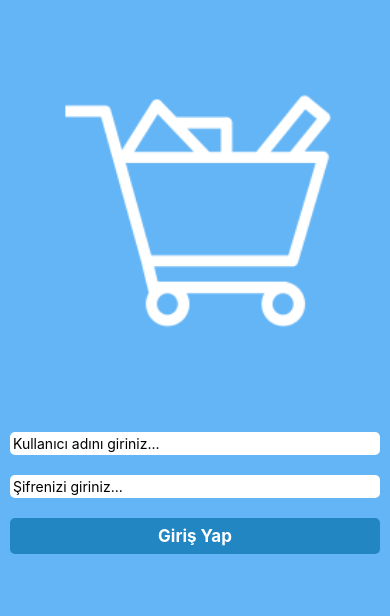
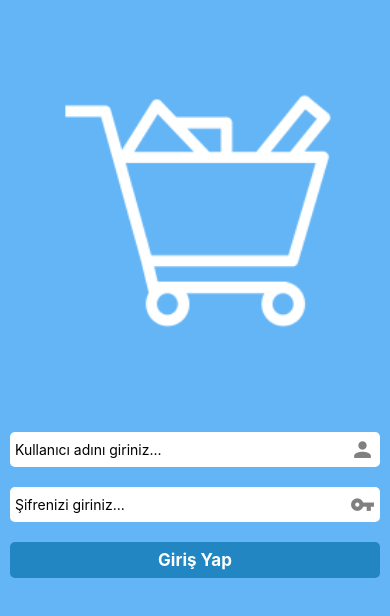
Before and after one commit to betussozgen/Store, a React Native app: screen /Login in a window 390 px wide. Shown: the top 616 px of the page. Built offline with nearby package versions, Linux system fonts and the light colour scheme.

Commit message:
added vector-icons

```diff
--- a/src/components/Input/Input.js
+++ b/src/components/Input/Input.js
@@ -2,13 +2,18 @@
 import { TextInput, View } from "react-native";
 import styles from "./Input.style";
 
-const Input = ({ placeholder, value, onType }) => {
+import Icon from 'react-native-vector-icons/MaterialCommunityIcons';
+
+const Input = ({ placeholder, value, onType, iconName, isSecure }) => {
     return (
         <View style={styles.container}>
             <TextInput
+                style={styles.input}
                 placeholder={placeholder}
                 onChangeText={onType}
-                value={value} />
+                value={value}
+                secureTextEntry={isSecure} />
+            <Icon name={iconName} size={25} color="gray" />
         </View>
     )
 }
--- a/src/components/Input/Input.style.js
+++ b/src/components/Input/Input.style.js
@@ -2,12 +2,13 @@
 
 export default StyleSheet.create({
     container: {
-        padding: 3,
+        padding: 5,
         margin: 10,
         backgroundColor: 'white',
         borderRadius: 5,
+        flexDirection: 'row',
     },
-    logo_container: {},
-    body_container: {},
-
+    input: {
+        flex: 1,
+    },
 })
--- a/src/pages/Login/Login.js
+++ b/src/pages/Login/Login.js
@@ -6,6 +6,7 @@
 
 import Input from "../../components/Input/Input";
 import Button from "../../components/Button/Button";
+
 
 
 const validationSchema = Yup.object({
@@ -39,12 +40,17 @@
                         <Input
                             placeholder="Kullanıcı adını giriniz..."
                             value={values.username}
-                            onType={handleChange('username')} />
+                            onType={handleChange('username')}
+                            iconName="account"
+                        />
                         {errors.username && <Text style={{ fontSize: 12, color: '#2286c3', fontWeight: 'bold', padding: 10, }}>{errors.username}</Text>}
+
                         <Input
                             placeholder="Şifrenizi giriniz..."
                             value={values.password}
-                            onType={handleChange('password')} />
+                            onType={handleChange('password')}
+                            iconName="key"
+                            isSecure />
                         {errors.password && <Text style={{ fontSize: 12, color: '#2286c3', fontWeight: 'bold', padding: 10, }}>{errors.password}</Text>}
                         <Button text="Giriş Yap"
                             onPress={handleSubmit} />
```
